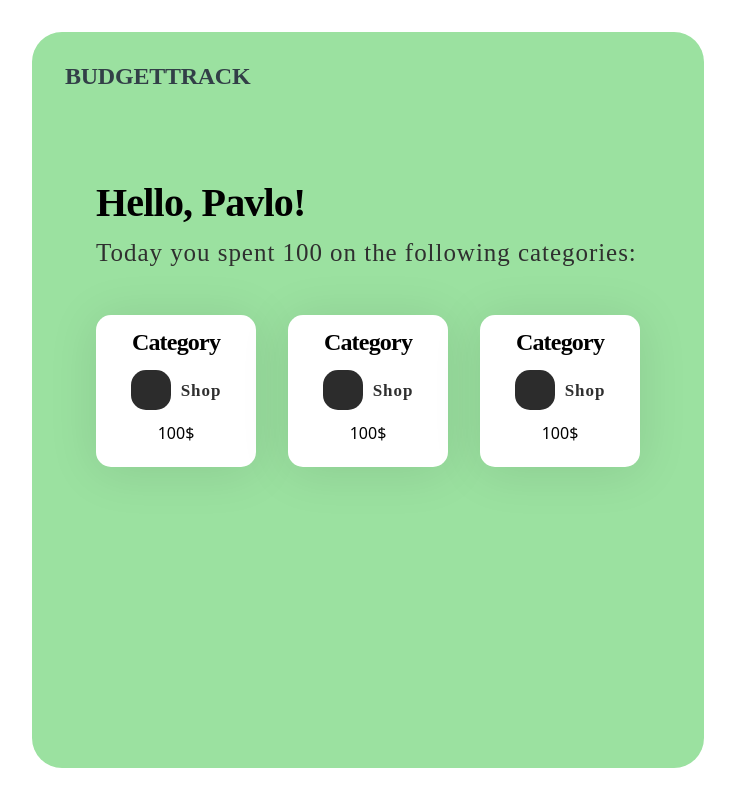
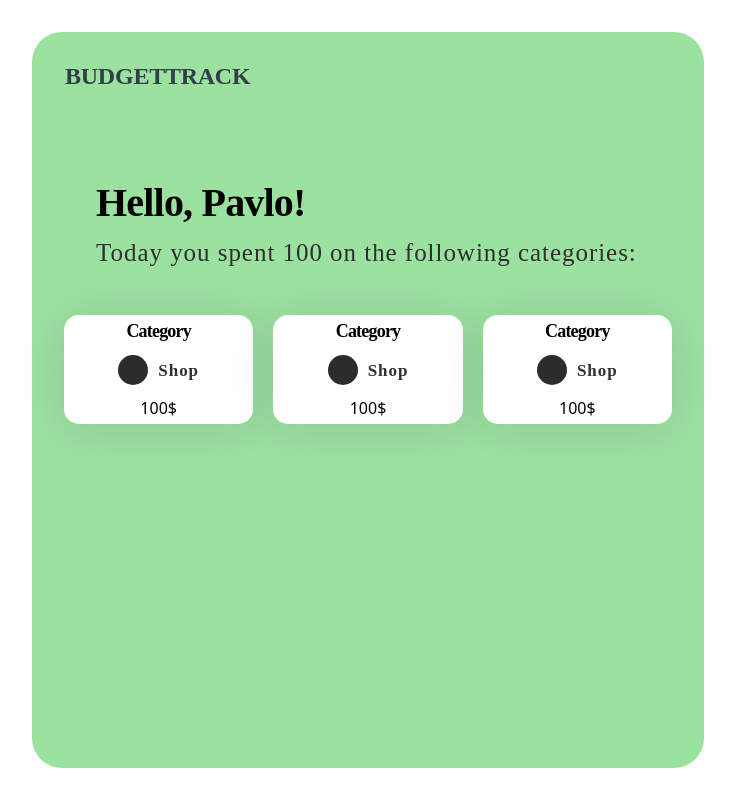
Before and after one commit to kulikp1/qualification, a React (Vite) app: page / in a window 1280 px wide. Shown: the part 800-1600 px from the top of the page, without its empty margins (0-735 px from the left). Built offline with nearby package versions, Linux system fonts and the light colour scheme.

Commit message:
update category style

```diff
--- a/src/components/DailySpendPage/Category/Category.module.css
+++ b/src/components/DailySpendPage/Category/Category.module.css
@@ -6,17 +6,16 @@
   background: #fff;
   box-shadow: 0px 4px 50px 0px rgba(0, 0, 0, 0.1);
   display: flex;
-  padding: 14px 18px;
+  padding: 6px 18px;
   flex-direction: column;
   width: 230px;
 
   margin-top: 50px;
-  /* margin-left: 64px; */
 }
 
 .title {
   font-family: Poppins;
-  font-size: 24px;
+  font-size: 18px;
   font-style: normal;
   font-weight: 700;
   letter-spacing: -0.8px;
@@ -32,8 +31,8 @@
 }
 
 .categoryAvatar {
-  width: 40px;
-  height: 40px;
+  width: 30px;
+  height: 30px;
   border-radius: 15px;
   /* margin-top: 22px; */
 }
@@ -47,5 +46,5 @@
 }
 .amount {
   margin-top: 14px;
-  margin-bottom: 10px;
+  margin-bottom: 0px;
 }
--- a/src/components/DailySpendPage/Spend/Spend.module.css
+++ b/src/components/DailySpendPage/Spend/Spend.module.css
@@ -52,8 +52,8 @@
 }
 
 .categories {
-  padding: 0 64px;
+  padding: 0 32px;
   display: flex;
   justify-content: center;
-  gap: 32px;
+  gap: 20px;
 }
```
